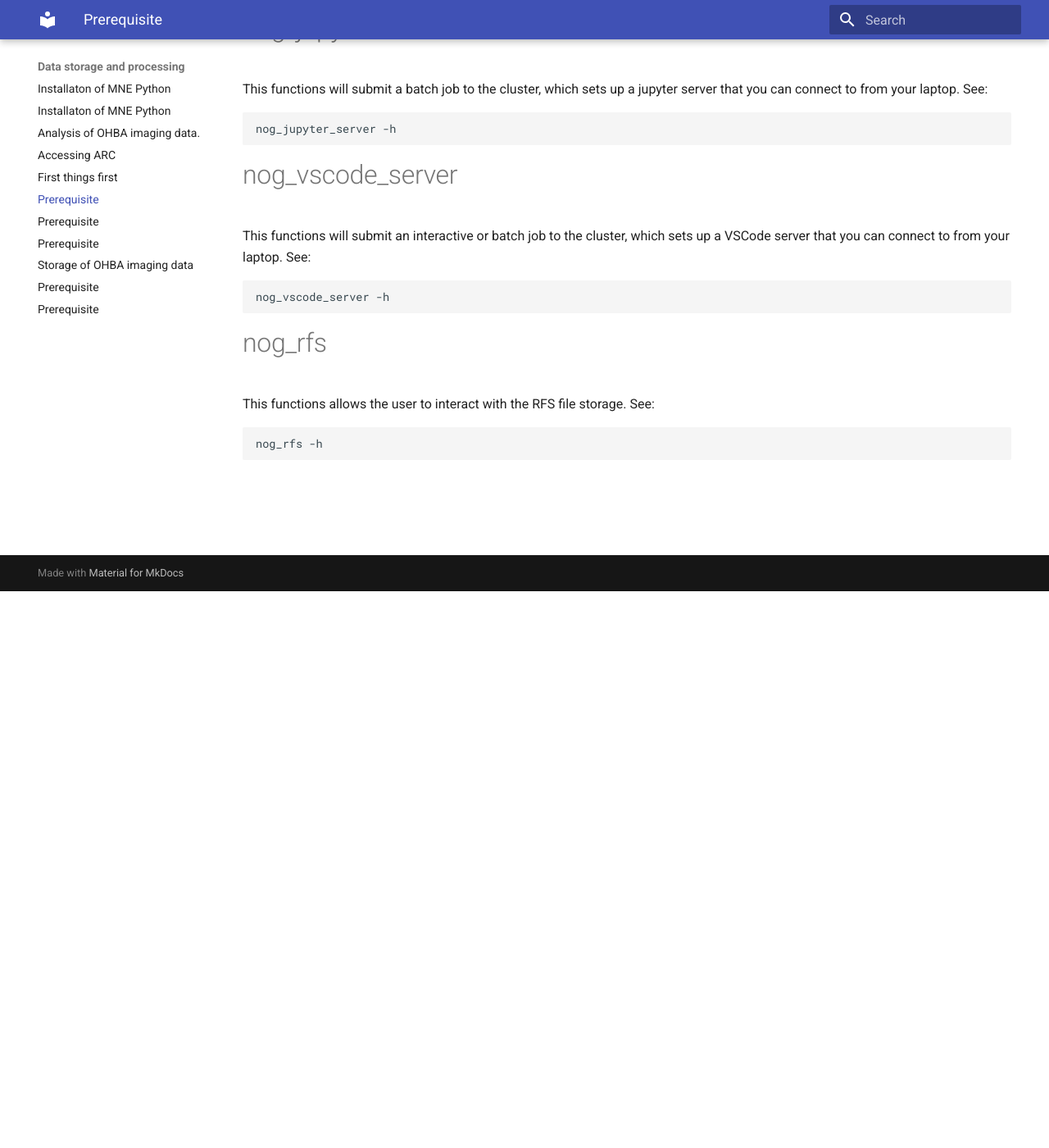
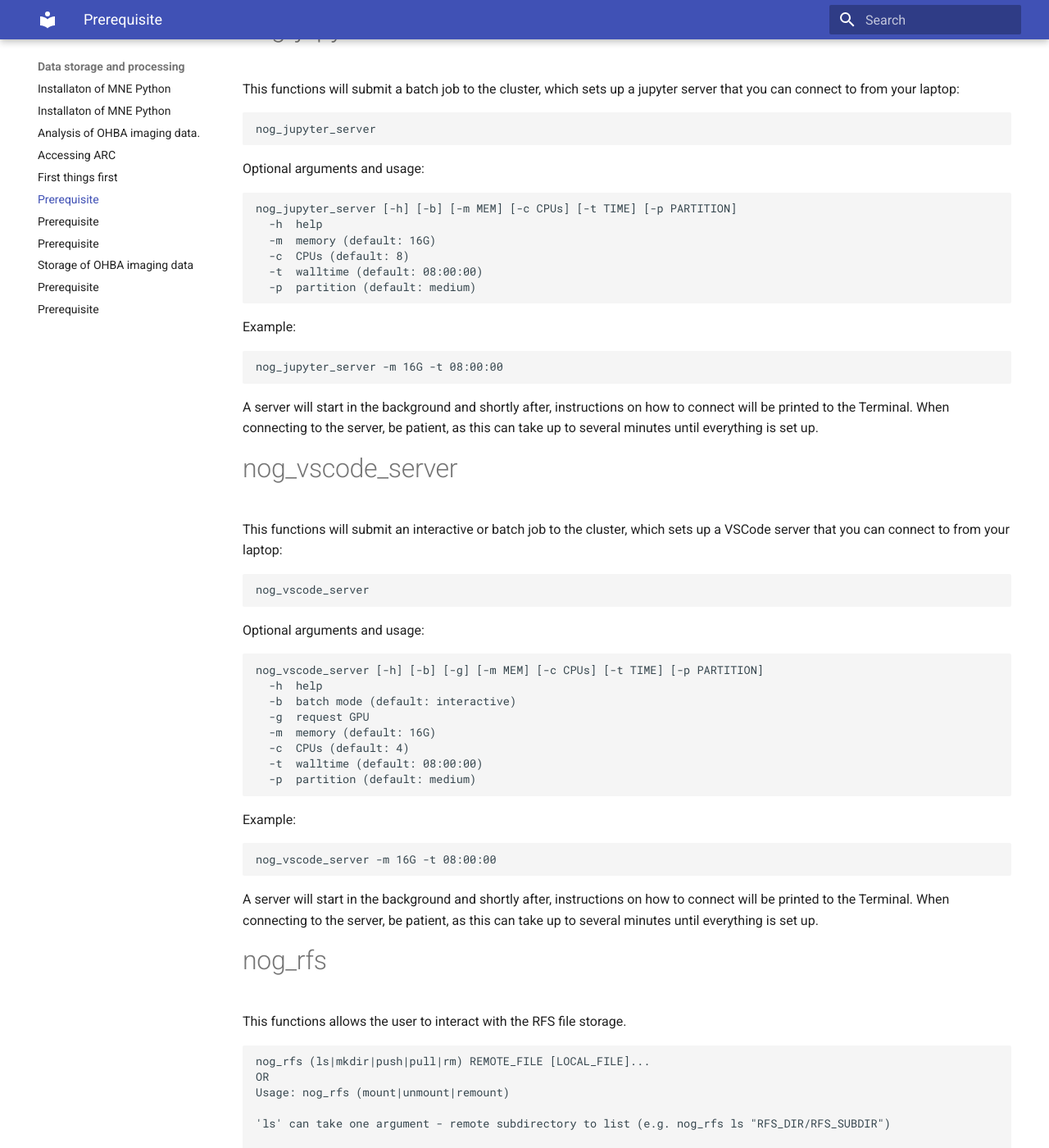
Before and after one commit to Neuronal-Oscillations/group-handbook, an MkDocs documentation site: the page built from docs/data_storage_and_processing/nog_functions.md, in a window 1280 px wide and 1400 px high, scrolled down 679 px. Shown: the whole window at 82% size. Built offline with MkDocs 1.6.1 and Material for MkDocs 9.7.7, drawn with Linux system fonts in a browser that asks for light colours; some of the changed text lies outside the part shown.

Commit message:
Update nog_functions.md

````diff
--- a/docs/data_storage_and_processing/nog_functions.md
+++ b/docs/data_storage_and_processing/nog_functions.md
@@ -1,4 +1,5 @@
 # Prerequisite
+
 - you are on a login node (not gateway, use `ssh htc-login`)
 - System Environment set up (see `first_steps`)
 - MNE set up for `nog_jupyter_server` (see `setup_mne`)
@@ -15,19 +16,178 @@ To make nog functions work properly, you MUST follow the setup procedure documen
 `nog` is short for Neuronal Oscillations Group. The prefix allows the user to easier distinguish between nog functions and other system commands.
 
 # nog_jupyter_server
-This functions will submit a batch job to the cluster, which sets up a jupyter server that you can connect to from your laptop. See:
+
+This functions will submit a batch job to the cluster, which sets up a jupyter server that you can connect to from your laptop:
+
 ```bash
-nog_jupyter_server -h
+nog_jupyter_server
 ```
 
-# nog_vscode_server
-This functions will submit an interactive or batch job to the cluster, which sets up a VSCode server that you can connect to from your laptop. See:
+Optional arguments and usage:
+
 ```bash
-nog_vscode_server -h
+nog_jupyter_server [-h] [-b] [-m MEM] [-c CPUs] [-t TIME] [-p PARTITION]
+  -h  help
+  -m  memory (default: 16G)
+  -c  CPUs (default: 8)
+  -t  walltime (default: 08:00:00)
+  -p  partition (default: medium)
 ```
 
+Example:
+
+```bash
+nog_jupyter_server -m 16G -t 08:00:00
+```
+
+A server will start in the background and shortly after, instructions on how to connect will be printed to the Terminal. When connecting to the server, be patient, as this can take up to several minutes until everything is set up.
+
+# nog_vscode_server
+
+This functions will submit an interactive or batch job to the cluster, which sets up a VSCode server that you can connect to from your laptop:
+
+```bash
+nog_vscode_server
+```
+
+Optional arguments and usage:
+
+```bash
+nog_vscode_server [-h] [-b] [-g] [-m MEM] [-c CPUs] [-t TIME] [-p PARTITION]
+  -h  help
+  -b  batch mode (default: interactive)
+  -g  request GPU
+  -m  memory (default: 16G)
+  -c  CPUs (default: 4)
+  -t  walltime (default: 08:00:00)
+  -p  partition (default: medium)
+```
+
+Example:
+
+```bash
+nog_vscode_server -m 16G -t 08:00:00
+```
+
+A server will start in the background and shortly after, instructions on how to connect will be printed to the Terminal. When connecting to the server, be patient, as this can take up to several minutes until everything is set up.
+
 # nog_rfs
-This functions allows the user to interact with the RFS file storage. See:
+
+This functions allows the user to interact with the RFS file storage.
+
 ```bash
-nog_rfs -h
+nog_rfs (ls|mkdir|push|pull|rm) REMOTE_FILE [LOCAL_FILE]...
+OR
+Usage: nog_rfs (mount|unmount|remount)
+
+'ls' can take one argument - remote subdirectory to list (e.g. nog_rfs ls "RFS_DIR/RFS_SUBDIR")
+
+'mkdir' can take two arguments - a directory tree to create, and a remote directory to create it in
+        (e.g. nog_rfs mkdir "NEW_DIR/NEW_SUBDIR" "RFS_DIR/RFS_SUBDIR")
+        if only one is given, remote directory is assumed to be the RFS root directory
+
+'push' can take two arguments - local file or directory to push, and remote directory to put it into
+       (e.g. nog_rfs push "FILE_OR_DIR" "RFS_DIR/RFS_SUBDIR")
+       if only one is given, remote directory is assumed to be the RFS root directory
+
+'pull' [-d] can take two arguments - remote directory to fetch, and local directory to put it into
+       -d for pulling directories. Ommit -d for single files
+       (e.g. nog_rfs pull -d "RFS_DIR/RFS_SUBDIR" "//data/psyc-neuosc/psyc1908/")
+       if only one is given, local directory is assumed to be the current working directory
+
+'rm' [-d] takes one argument - remote file or folder to delete
+     -d for deleting directories. Ommit -d for single files
+     (e.g. nog_rfs rm -d "RFS_DIR/RFS_SUBDIR")
+
+'mount' mount RFS to /data/psyc-neuosc/psyc1908/rfs
+        (e.g. nog_rfs mount)
+
+'unmount' unmount previously mounted RFS
+          (e.g. nog_rfs unmount)
 ```
+
+## 1. List RFS files and folders
+
+```bash
+# list files in RFS root
+nog_rfs ls
+
+# list files in RFS subdir
+nog_rfs ls SOME_DIR/SOME_SUBDIR/
+```
+
+## 2. Create new directory on RFS
+
+```bash
+# make new directory in root
+nog_rfs mkdir NEW_DIR
+
+# make new directory in other directory
+nog_rfs mkdir NEW_SUBDIR NEW_DIR/
+
+# make new directory tree in root
+nog_rfs mkdir NEW_DIR/NEW_SUBDIR
+
+# make new directory tree in other directory
+nog_rfs mkdir NEW_SUBSUBDIR/NEW_SUBSUBSUBDIR NEW_DIR/NEW_SUBDIR
+```
+
+## 3. Push data to RFS
+
+```bash
+# Push files or directories to root
+nog_rfs push file_or_dir
+
+# Push files or directories to other directory
+nog_rfs push file_or_dir OTHER_DIR/
+```
+
+## 4. Pull data from RFS
+
+Note that here you have to indicate whether you want to push a file or directory. Use the `-d` flag to pull directories (no flag = file). Note that when pulling a directory, not the directory itself, but it's content gets pulled.
+
+```bash
+# pull file to current directory
+nog_rfs pull rfs_file
+
+# pull file to other directory
+nog_rfs pull rfs_file $DATA/
+
+# pull directory to current directory
+mkdir rfs_data
+nog_rfs pull -d rfs_data rfs_data/
+
+# pull directory to other directory
+mkdir $DATA/rfs_data
+nog_rfs pull -d rfs_data $DATA/rfs_data/
+```
+
+## 5. Remove files or directories from RFS
+
+Note that here you have to indicate whether you want to remove a file or directory. Use the `-d` flag to remove directories (no flag = file).
+
+```bash
+# Remove file
+nog_rfs rm RFS_DIR/RFS_SUBDIR/rfs_file
+
+# Remove directory
+nog_rfs rm -d RFS_DIR/RFS_SUBDIR
+```
+
+## 6. Mount RFS to ARC
+
+The implementation is a bit hacky. Might stop working at some point. Mounts RFS to `$DATA/rfs`
+
+```bash
+# mount RFS
+nog_rfs mount
+
+# list files (should give the same result as nog_rfs ls)
+ls $DATA/rfs
+```
+
+Remember to unmount the drive cleanly (not sure what happens if you forget).
+
+```bash
+nog_rfs unmount
+```
````
